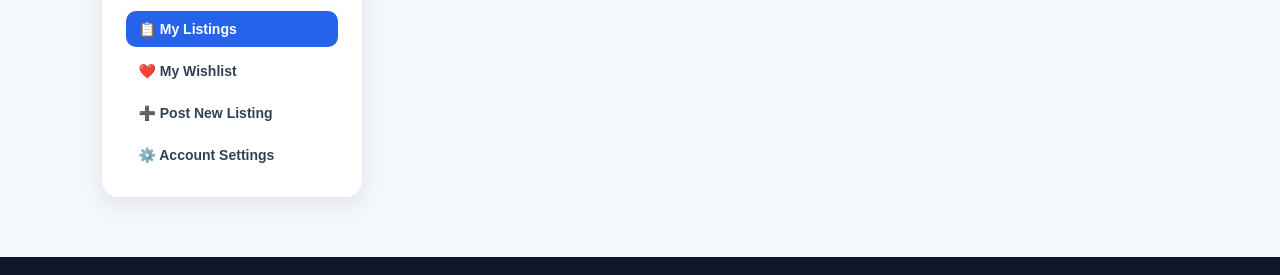
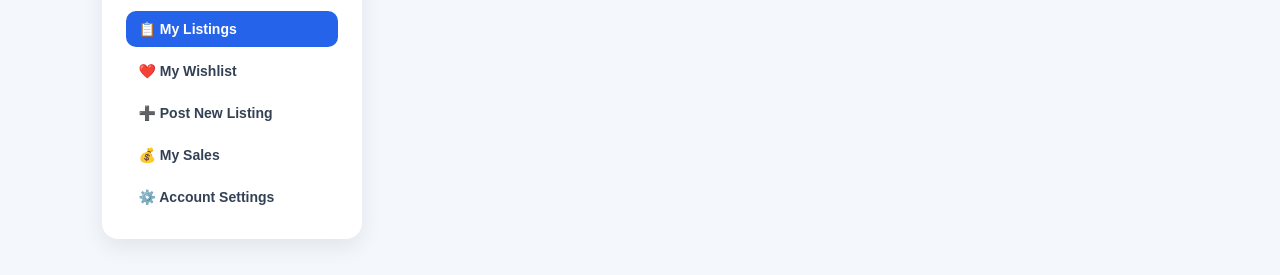
Before and after one commit to LoyaltyMarket200/LoyaltyMarket, a plain HTML site: page dashboard.html in a window 1280 px wide. Shown: the part 255-530 px from the top of the page. Drawn offline with Linux system fonts and the light colour scheme; no server answers.

Commit message:
Add My Sales link to dashboard sidebar

```diff
--- a/dashboard.html
+++ b/dashboard.html
@@ -133,6 +133,7 @@
       <a href="dashboard.html" class="dashboard-nav-link active">📋 My Listings</a>
       <a href="wishlist.html" class="dashboard-nav-link">❤️ My Wishlist</a>
       <a href="sell.html" class="dashboard-nav-link">➕ Post New Listing</a>
+      <a href="my-sales.html" class="dashboard-nav-link">💰 My Sales</a>
       <a href="account-setting.html" class="dashboard-nav-link">⚙️ Account Settings</a>
     </nav>
   </aside>
```
